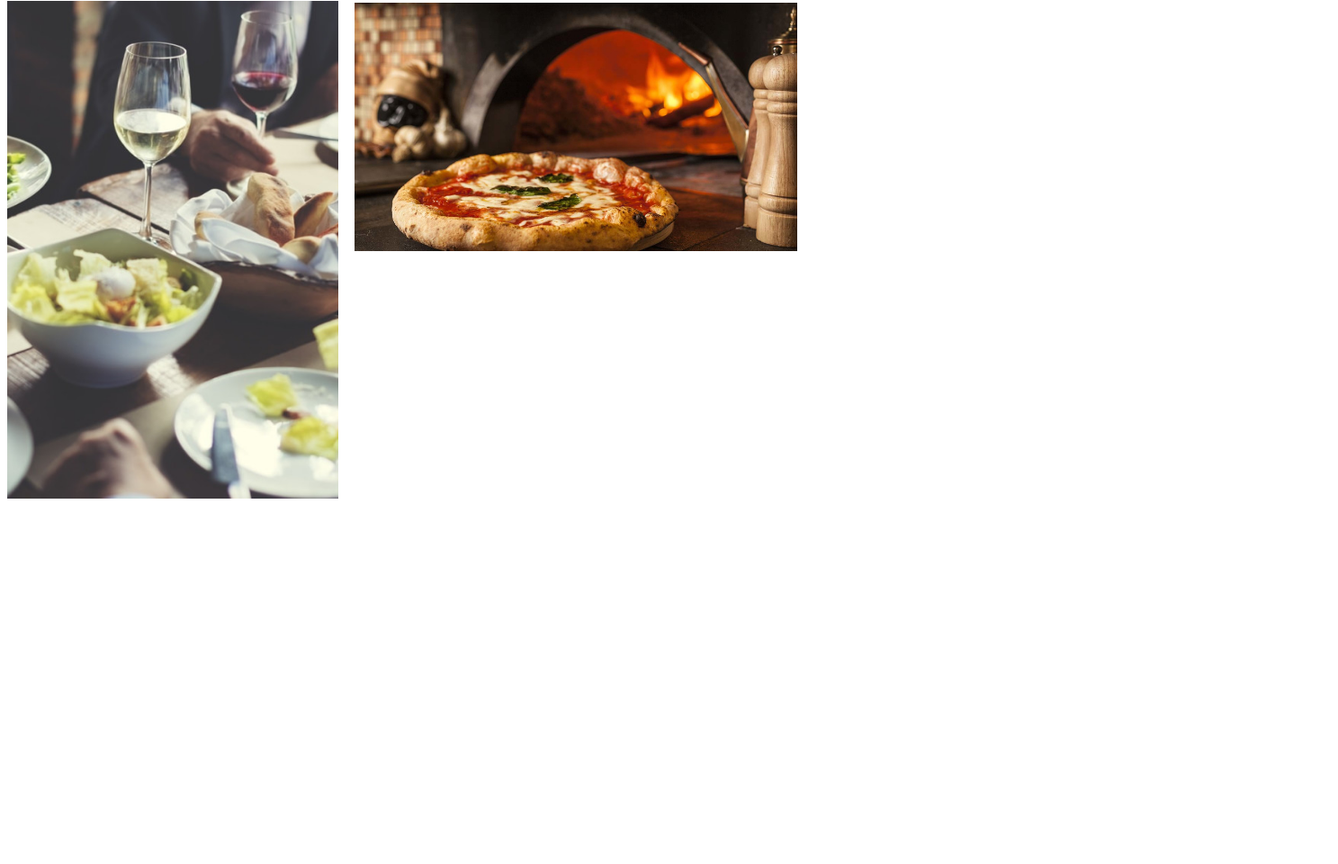
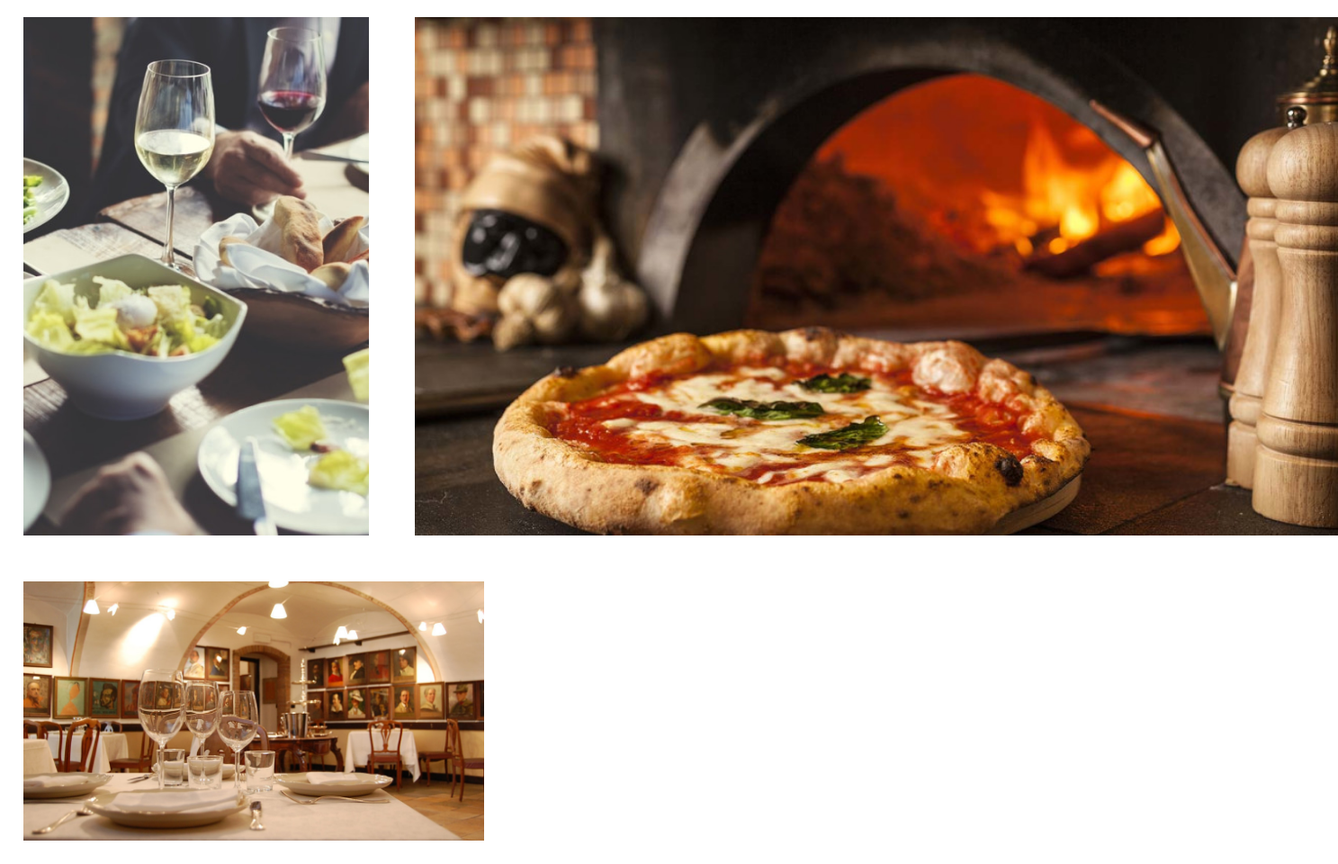
Before and after one commit to Hold94en/DsGroupTeam13, a website: page source/html/index.html in a window 1280 px wide. Shown: the part 616-1576 px from the top of the page at 90% size, 1487 px wide, since content can reach past the window. Before the commit the page ends 1178 px from the top, so only its background shows below. Drawn offline with nearby package versions, Linux system fonts and the light colour scheme.

Commit message:
sistemare layout gallery

```diff
--- a/source/html/index.html
+++ b/source/html/index.html
@@ -187,7 +187,7 @@
 			</picture>
 
 			<picture>
-				<source media="(max-width: 767px)" sizes="(max-width: 846px) 0vw, 846px"  srcset="
+				<source media="(max-width: 767px)" sizes="(max-width: 846px) 0vw, 846px" srcset="
 				../img/gallery/2/2_rkqvps_ar_1_1,c_fill,g_auto__c_scale,w_320.jpg 320w,
 				../img/gallery/2/2_rkqvps_ar_1_1,c_fill,g_auto__c_scale,w_619.jpg 619w,
 				../img/gallery/2/2_rkqvps_ar_1_1,c_fill,g_auto__c_scale,w_846.jpg 846w">
@@ -199,6 +199,22 @@
 				../img/gallery/2/2_rkqvps_ar_16_9,c_fill,g_auto__c_scale,w_397.jpg 397w,
 				../img/gallery/2/2_rkqvps_ar_16_9,c_fill,g_auto__c_scale,w_901.jpg 901w,
 				../img/gallery/2/2_rkqvps_ar_16_9,c_fill,g_auto__c_scale,w_1269.jpg 1269w" src="2_rkqvps_ar_16_9,c_fill,g_auto__c_scale,w_1269.jpg"
+				 alt="">
+			</picture>
+
+			<picture>
+				<source media="(max-width: 767px)" sizes="(max-width: 982px) 100vw, 982px" srcset="
+					../img/gallery/3/3_lvqc5k_ar_1_1,c_fill,g_auto__c_scale,w_320.jpg 320w,
+					../img/gallery/3/3_lvqc5k_ar_1_1,c_fill,g_auto__c_scale,w_699.jpg 699w,
+					../img/gallery/3/3_lvqc5k_ar_1_1,c_fill,g_auto__c_scale,w_982.jpg 982w">
+				<source media="(min-width: 768px) and (max-width: 991px)" sizes="(max-width: 1984px) 50vw, 992px" srcset="
+					../img/gallery/3/3_lvqc5k_ar_16_9,c_fill,g_auto__c_scale,w_384.jpg 384w,
+					../img/gallery/3/3_lvqc5k_ar_16_9,c_fill,g_auto__c_scale,w_728.jpg 728w,
+					../img/gallery/3/3_lvqc5k_ar_16_9,c_fill,g_auto__c_scale,w_992.jpg 992w">
+				<img class="imgGallery" sizes="(max-width: 3760px) 40vw, 1504px" srcset="
+					../img/gallery/3/3_lvqc5k_ar_16_9,c_fill,g_auto__c_scale,w_397.jpg 397w,
+					../img/gallery/3/3_lvqc5k_ar_16_9,c_fill,g_auto__c_scale,w_1046.jpg 1046w,
+					../img/gallery/3/3_lvqc5k_ar_16_9,c_fill,g_auto__c_scale,w_1504.jpg 1504w" src="3_lvqc5k_ar_16_9,c_fill,g_auto__c_scale,w_1504.jpg"
 				 alt="">
 			</picture>
 		</div>
--- a/source/sass/_gallery.scss
+++ b/source/sass/_gallery.scss
@@ -1,9 +1,13 @@
-.gallery{
+.gallery {
+  display: flex;
+  flex-wrap: wrap;
+}
+.imgGallery {
+
+}
+.gallery {
+  picture {
     display: flex;
-    flex-wrap: wrap;
+    margin: 2%;
+  }
 }
-.imgGallery{
-    width: 96%;
-    height: auto;
-    margin: 2%;
-}
```
Also changed, not shown: source/css/index.css, source/img/gallery/3/3_lvqc5k_ar_16_9,c_fill,g_auto__c_scale,w_1046.jpg (added), source/img/gallery/3/3_lvqc5k_ar_16_9,c_fill,g_auto__c_scale,w_1504.jpg (added), source/img/gallery/3/3_lvqc5k_ar_16_9,c_fill,g_auto__c_scale,w_384.jpg (added), source/img/gallery/3/3_lvqc5k_ar_16_9,c_fill,g_auto__c_scale,w_397.jpg (added), source/img/gallery/3/3_lvqc5k_ar_16_9,c_fill,g_auto__c_scale,w_728.jpg (added), source/img/gallery/3/3_lvqc5k_ar_16_9,c_fill,g_auto__c_scale,w_992.jpg (added), source/img/gallery/3/3_lvqc5k_ar_1_1,c_fill,g_auto__c_scale,w_320.jpg (added), source/img/gallery/3/3_lvqc5k_ar_1_1,c_fill,g_auto__c_scale,w_699.jpg (added), source/img/gallery/3/3_lvqc5k_ar_1_1,c_fill,g_auto__c_scale,w_982.jpg (added).
